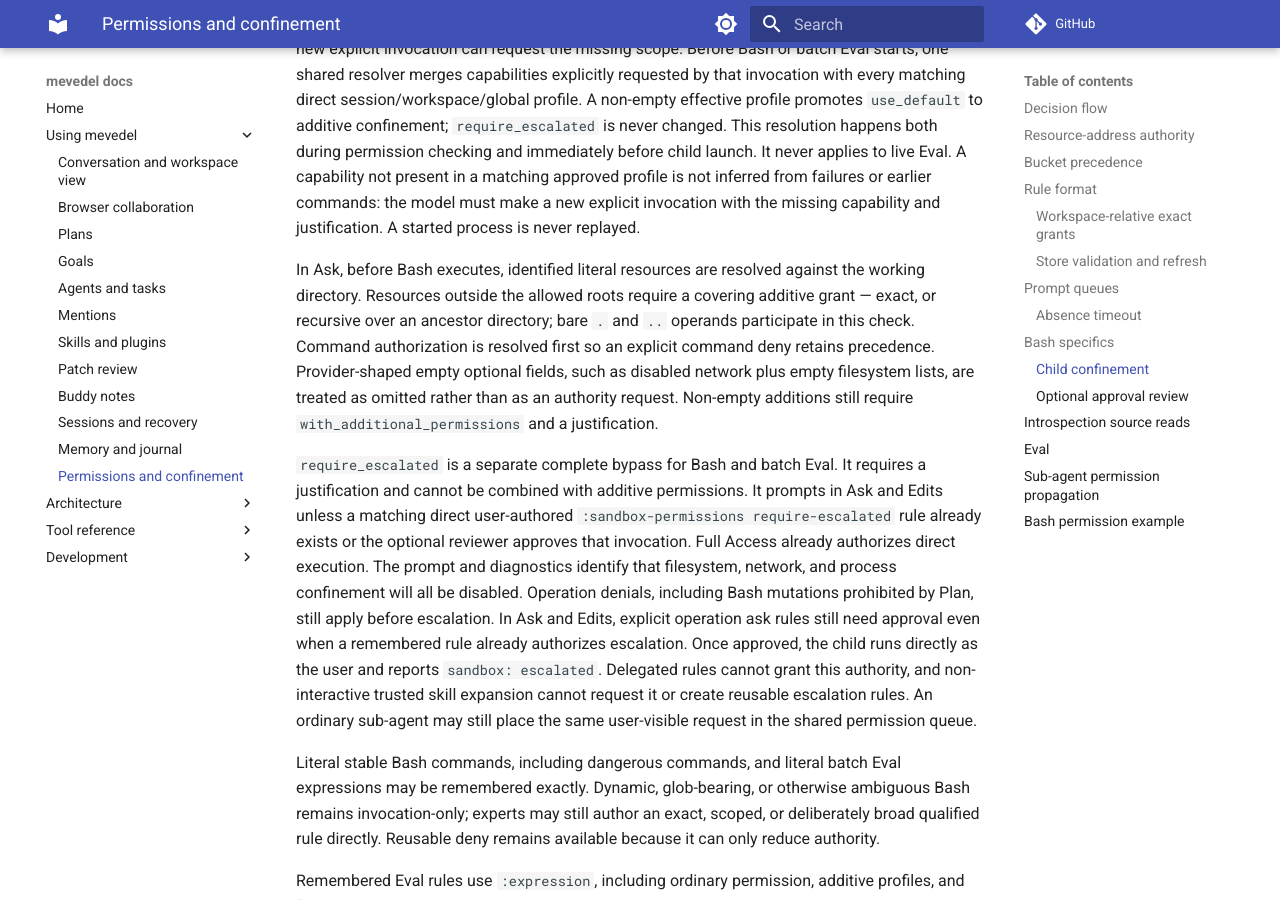
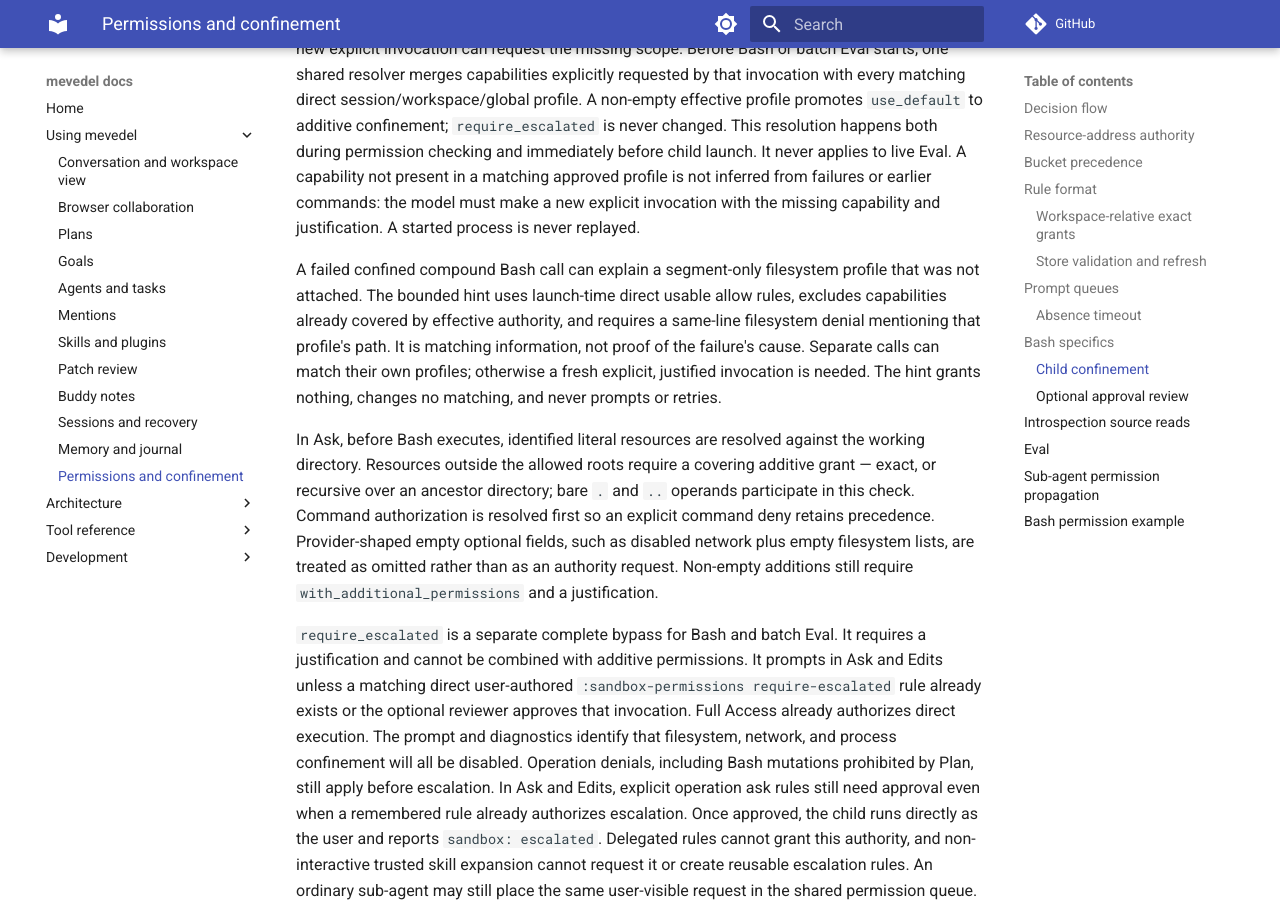
Before and after one commit to FrauH0lle/mevedel, an MkDocs documentation site: the page built from docs/permissions.md, in a window 1280 px wide and 900 px high, scrolled down 22839 px. Built offline with MkDocs 1.6.1 and Material for MkDocs 9.7.7, drawn with Linux system fonts in a browser that asks for light colours; comment, search, counter and statistics services are not loaded.

Commit message:
fix(exec): Explain unattached compound-command filesystem profiles
Explain a segment-only filesystem profile when a failed confined command
reports a denial for its path. Preserve complete-command matching and
report matching facts without claiming causality, prompting, or replaying.

* mevedel-tool-exec-permission.el
(mevedel-tool-exec-permission-compound-profile-misses): Capture direct
usable segment profiles not covered by the effective child request.

* mevedel-execution.el (mevedel-execution--range-observation): Copy
launch-time diagnostic facts into observations, including after yield.

* mevedel-tool-exec.el (mevedel-tool-exec--bash): Retain profile misses in
existing execution metadata without changing record layout.
(mevedel-tool-exec--compound-profile-hint)
(mevedel-tool-exec--observation-envelope): Render bounded, escaped hints
only for failed confined results with relevant path-denial evidence.

* test/test-mevedel-tool-exec-profile-hint.el: Cover registered Bash with
real confinement, standalone and compound profiles, dormant independent
grants, explicit additions, polling, and diagnostic negative controls.

* docs/permissions.md: Document diagnostic-only profile explanations.

* docs/adr/0086-reuse-approved-execution-permission-profiles.md: Ditto.

Validation: focused fresh-file suite passes 407 tests without skips;
full check reports zero standards errors, strict compilation of 266
libraries, and 13,196 passing ERT tests with 99 conditional skips.

```diff
--- a/docs/permissions.md
+++ b/docs/permissions.md
@@ -1023,6 +1023,14 @@ matching approved profile is not inferred from failures or earlier commands:
 the model must make a new explicit invocation with the missing capability and
 justification. A started process is never replayed.
 
+A failed confined compound Bash call can explain a segment-only filesystem
+profile that was not attached. The bounded hint uses launch-time direct usable
+allow rules, excludes capabilities already covered by effective authority, and
+requires a same-line filesystem denial mentioning that profile's path. It is
+matching information, not proof of the failure's cause. Separate calls can
+match their own profiles; otherwise a fresh explicit, justified invocation is
+needed. The hint grants nothing, changes no matching, and never prompts or retries.
+
 In Ask, before Bash executes, identified literal resources are resolved against
 the working directory. Resources outside the allowed roots require a covering
 additive grant — exact, or recursive over an ancestor directory; bare `.` and
```
Also changed, not shown: docs/adr/0086-reuse-approved-execution-permission-profiles.md (+8 -0 lines), 4 other files.
